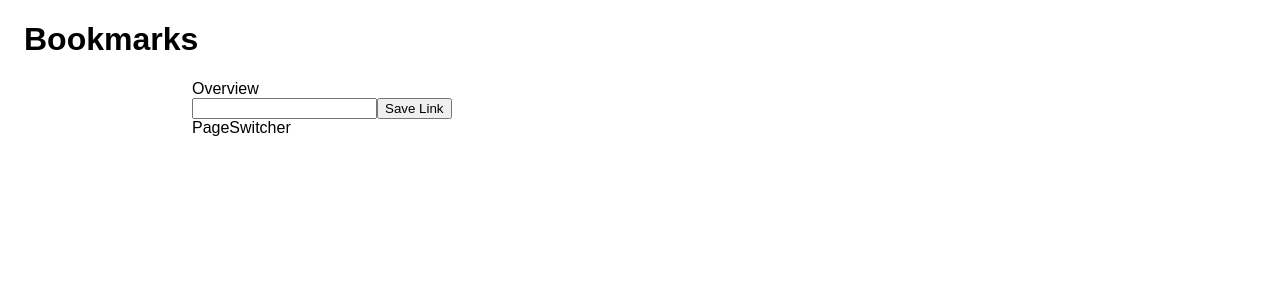
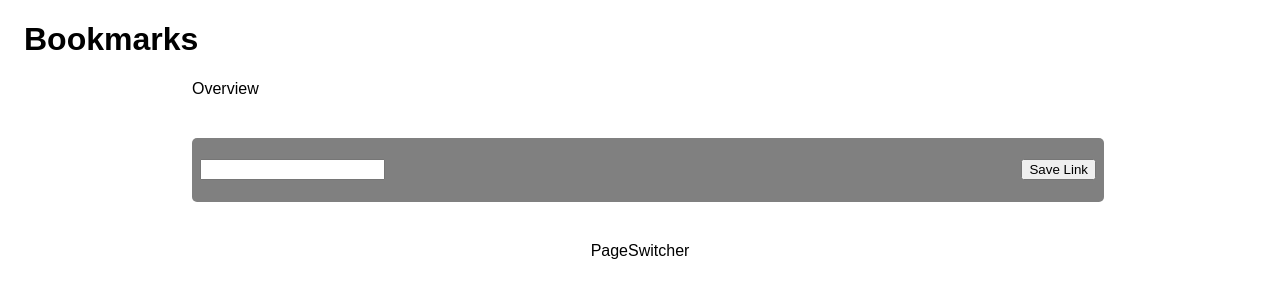
Before and after one commit to balraj-johal/phantom-bookmarks-list, a React (Create React App) app: page / in a window 1280 px wide. Shown: the top 300 px of the page. Built offline with nearby package versions, Linux system fonts and the light colour scheme; a web font is replaced by a local one.

Commit message:
add layout styling

```diff
--- a/src/components/BookmarkLink.js
+++ b/src/components/BookmarkLink.js
@@ -2,12 +2,12 @@
 function BookmarkLink(props) {
 
   return(
-    <div>
+    <div className="bookmark-link">
       <ShowLink link={props.link} />
       <button onClick={() => {
         props.deleteLink(props.link);
       }}>
-        delete link test
+        delete
       </button>
     </div>
   )
--- a/src/components/PageSwitcher.js
+++ b/src/components/PageSwitcher.js
@@ -2,7 +2,9 @@
 function PageSwitcher(props) {
 
   return(
-    <>PageSwitcher</>
+    <div className="page-switcher">
+      PageSwitcher
+    </div>
   )
 }
 
--- a/src/styles/App.css
+++ b/src/styles/App.css
@@ -17,4 +17,39 @@ header {
     margin: auto;
   }
 }
+
+.bookmark-link {
+  display: -webkit-box;
+  display: -ms-flexbox;
+  display: flex;
+  -webkit-box-pack: justify;
+      -ms-flex-pack: justify;
+          justify-content: space-between;
+  -webkit-box-align: center;
+      -ms-flex-align: center;
+          align-items: center;
+  width: 100%;
+  height: 3em;
+  margin: 0.5em 0;
+  padding: 0.5em;
+  background-color: grey;
+  border-radius: 5px;
+}
+
+.bookmark-link.add-link {
+  margin: 2.5em 0;
+}
+
+.page-switcher {
+  width: 100%;
+  display: -webkit-box;
+  display: -ms-flexbox;
+  display: flex;
+  -webkit-box-pack: center;
+      -ms-flex-pack: center;
+          justify-content: center;
+  -webkit-box-align: center;
+      -ms-flex-align: center;
+          align-items: center;
+}
 /*# sourceMappingURL=App.css.map */
--- a/src/styles/App.scss
+++ b/src/styles/App.scss
@@ -1,2 +1,4 @@
 @import "base/fonts";
 @import "layout";
+@import "components/bookmark";
+@import "components/pageSwitcher";
--- /dev/null
+++ b/src/styles/components/_bookmark.scss
@@ -0,0 +1,17 @@
+.bookmark-link {
+  display: flex;
+  justify-content: space-between;
+  align-items: center;
+
+  width: 100%;
+  height: 3em;
+  margin: 0.5em 0;
+  padding: 0.5em;
+
+  background-color: grey;
+  border-radius: 5px;
+
+  &.add-link {
+    margin: 2.5em 0;
+  }
+}
--- /dev/null
+++ b/src/styles/components/_pageSwitcher.scss
@@ -0,0 +1,6 @@
+.page-switcher {
+  width: 100%;
+  display: flex;
+  justify-content: center;
+  align-items: center;
+}
```
Also changed, not shown: 1 other file (tests, documents, lock files or other folders).
